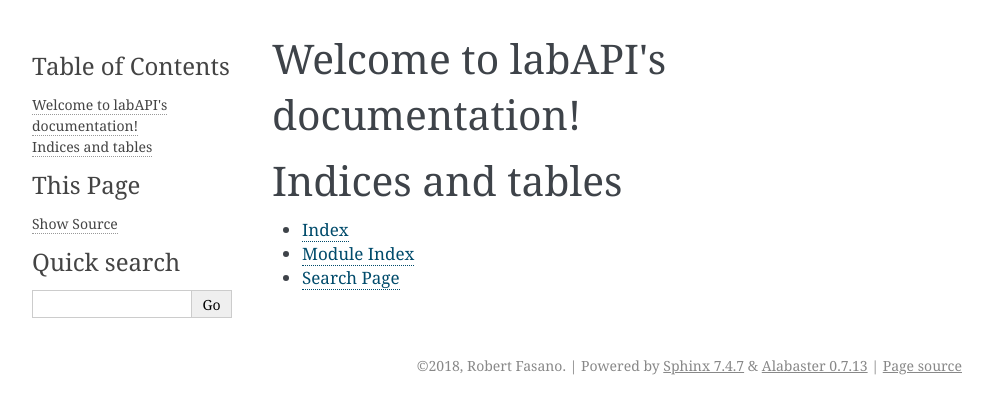
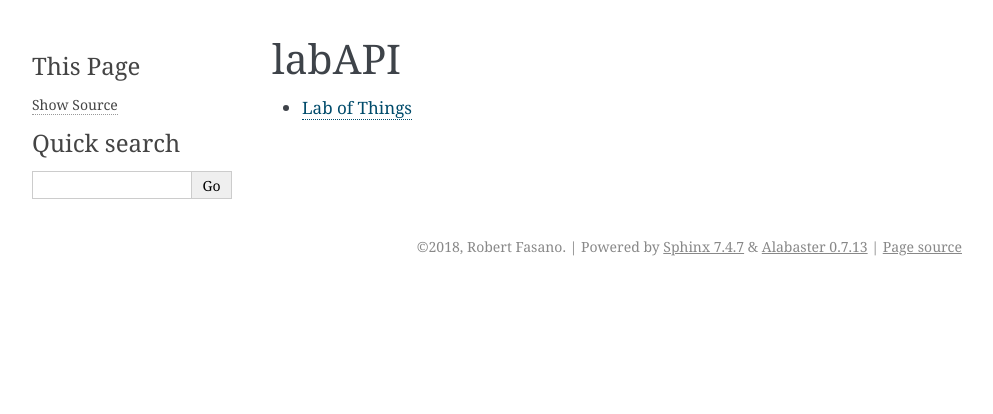
Before and after one commit to robertfasano/emergent, a Sphinx documentation site: the page built from docs/source/index.rst, in a window 1280 px wide. Shown: the top 414 px of the page, without its empty margins (148-1141 px from the left). Built offline with Sphinx 7.4.7, drawn with Linux system fonts in a browser that asks for light colours.

Commit message:
Minor tweaks

```diff
--- a/docs/source/index.rst
+++ b/docs/source/index.rst
@@ -3,19 +3,10 @@
    You can adapt this file completely to your liking, but it should at least
    contain the root `toctree` directive.
 
-Welcome to labAPI's documentation!
+labAPI
 ==================================
 
 .. toctree::
    :maxdepth: 2
-   :caption: Contents:
+
    lab_of_things
-
-
-
-Indices and tables
-==================
-
-* :ref:`genindex`
-* :ref:`modindex`
-* :ref:`search`
--- a/docs/source/lab_of_things.rst
+++ b/docs/source/lab_of_things.rst
@@ -1,3 +1,5 @@
 ############
 Lab of Things
 ############
+
+placeholder text
```
